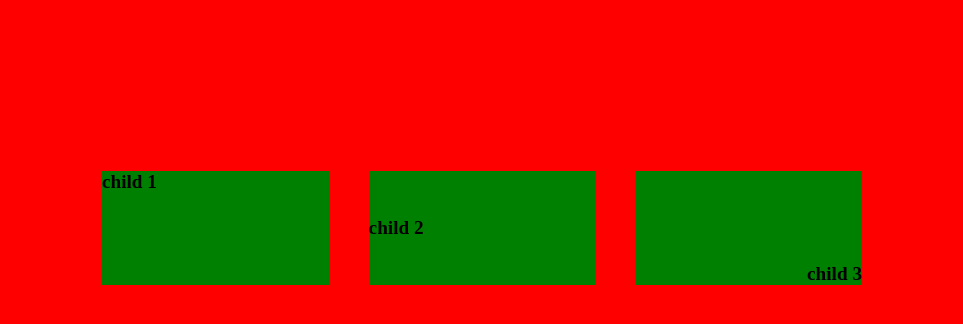
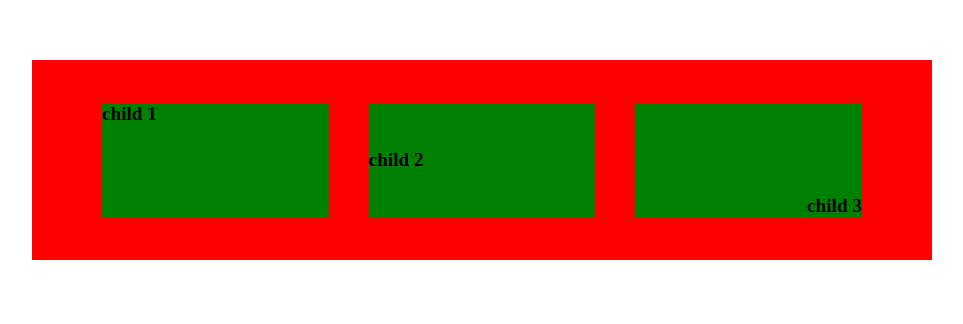
Before and after one commit to virender00496/Test, a plain HTML site: page May/Test 2-1st may (flex box).html in a window 1280 px wide. Shown: the part 180-504 px from the top of the page, without its empty margins (158-1121 px from the left). Drawn offline with Linux system fonts and the light colour scheme.

Commit message:
Add files via upload

```diff
--- a/May/Test 2-1st may (flex box).html
+++ b/May/Test 2-1st may (flex box).html
@@ -3,15 +3,15 @@
 
 <head>
     <style>
-        body {
-            background-color: red;
-        }
-
         .outer-container {
             display: flex;
             justify-content: center;
-            height: 100vh;
+            /* height: 100vh; */
             align-items: center;
+            background-color: red;
+            width: 900px;
+            height: 200px;
+            margin: 30vh auto;
         }
 
         .container {
```
